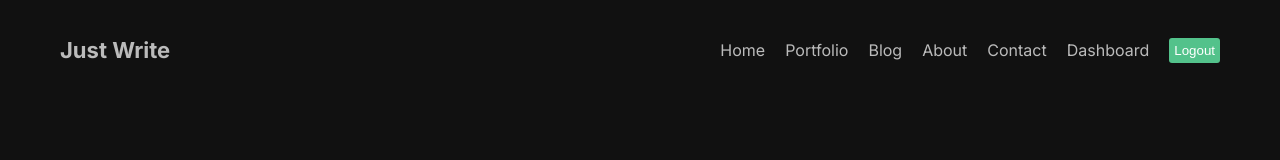
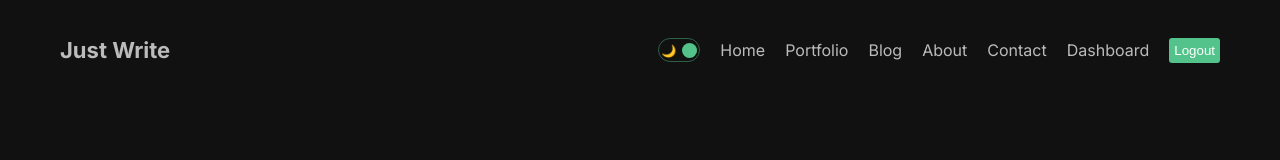
Before and after one commit to abibshena/company-profile-web-nextjs, a Next.js app: page / in a window 1280 px wide. Shown: the top 160 px of the page. Built offline with nearby package versions, Linux system fonts and the light colour scheme.

Commit message:
add feature drak mode and set context for mode

```diff
--- /dev/null
+++ b/context/ThemeContext.js
@@ -0,0 +1,19 @@
+"use client"
+
+import { createContext, useState } from "react"
+
+export const ThemeContext = createContext()
+
+export const ThemeProvider = ({children}) => {
+    const [mode, setMode] = useState("dark")
+
+    const toggle = () => {
+        setMode((prev) => (prev==="dark" ? "light" : "dark"));
+    }
+
+    return (
+        <ThemeContext.Provider value={{toggle, mode}}>
+            <div className={`theme ${mode}`}>{children}</div>
+        </ThemeContext.Provider>
+    );
+};
--- a/src/app/globals.css
+++ b/src/app/globals.css
@@ -8,8 +8,20 @@
 body {
   max-width: 100vw;
   overflow-x: hidden;
+}
+
+.light {
+  background-color: white;
+  color: #111;
+}
+
+.dark {
   background-color: #111;
-  color: #bbb
+  color: #bbb;
+}
+
+.theme {
+  transition: 1s all ease;
 }
 
 a {
--- a/src/app/layout.js
+++ b/src/app/layout.js
@@ -2,6 +2,7 @@
 import Footer from '@/components/footer/Footer'
 import './globals.css'
 import { Inter } from 'next/font/google'
+import { ThemeProvider } from "../../context/ThemeContext"
 
 const inter = Inter({ subsets: ['latin'] })
 
@@ -14,11 +15,13 @@
   return (
     <html lang="en">
       <body className={inter.className}>
-        <div className='container'>
-          <Navbar />
-          {children}
-          <Footer />
-        </div>
+        <ThemeProvider>
+          <div className='container'>
+            <Navbar />
+            {children}
+            <Footer />
+          </div>
+        </ThemeProvider>
       </body>
     </html>
   )
--- /dev/null
+++ b/src/components/darkModeToggle/DarkModeToggle.jsx
@@ -0,0 +1,18 @@
+"use client"
+
+import React, { useContext } from 'react'
+import styles from './darkModeToggle.module.css'
+import { ThemeContext } from '../../../context/ThemeContext'
+
+const DarkModeToggle = () => {
+  const {toggle, mode} = useContext(ThemeContext);
+  return (
+    <div className={styles.container} onClick={toggle}>
+        <div className={styles.icon}>🌙</div>
+        <div className={styles.icon}>☀️</div>
+        <div className={styles.ball} style={mode === "light" ? {left: "2px"} : {right: "2px"}} />
+    </div>
+  )
+}
+
+export default DarkModeToggle
--- /dev/null
+++ b/src/components/darkModeToggle/darkModeToggle.module.css
@@ -0,0 +1,24 @@
+.container {
+    width: 42px;
+    height: 24px;
+    border: 1.5px solid #53c28b70;
+    border-radius: 30px;
+    display: flex;
+    align-items: center;
+    justify-content: space-between;
+    padding: 2px;
+    position: relative;
+    cursor: pointer;
+}
+
+.icon {
+    font-size: 12px;
+}
+
+.ball {
+    width: 15px;
+    height: 15px;
+    background-color: #53c28b;
+    border-radius: 50%;
+    position: absolute;
+}
--- a/src/components/navbar/Navbar.jsx
+++ b/src/components/navbar/Navbar.jsx
@@ -3,6 +3,7 @@
 import Link from 'next/link'
 import React from 'react'
 import styles from './navbar.module.css'
+import DarkModeToggle from '../darkModeToggle/DarkModeToggle'
 
 const Navbar = () => {
   const menus = [
@@ -41,6 +42,7 @@
     <div className={styles.container}>
         <Link href="/" className={styles.logo}>Just Write</Link>
         <div className={styles.menus}>
+            <DarkModeToggle />
             {menus.map(menu => (
                 <Link href={menu.url} key={menu.id} className={styles.menu}>{menu.title}</Link>
             ))}
```
